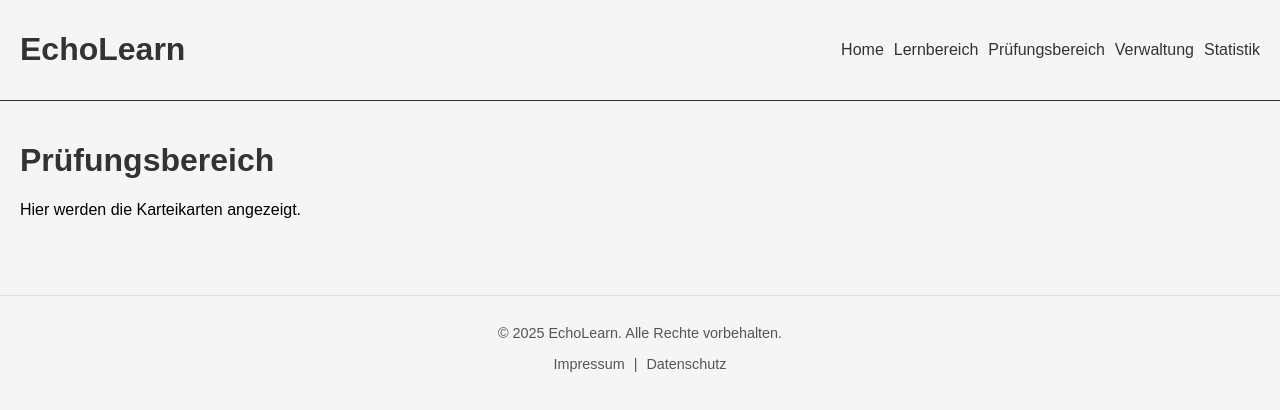
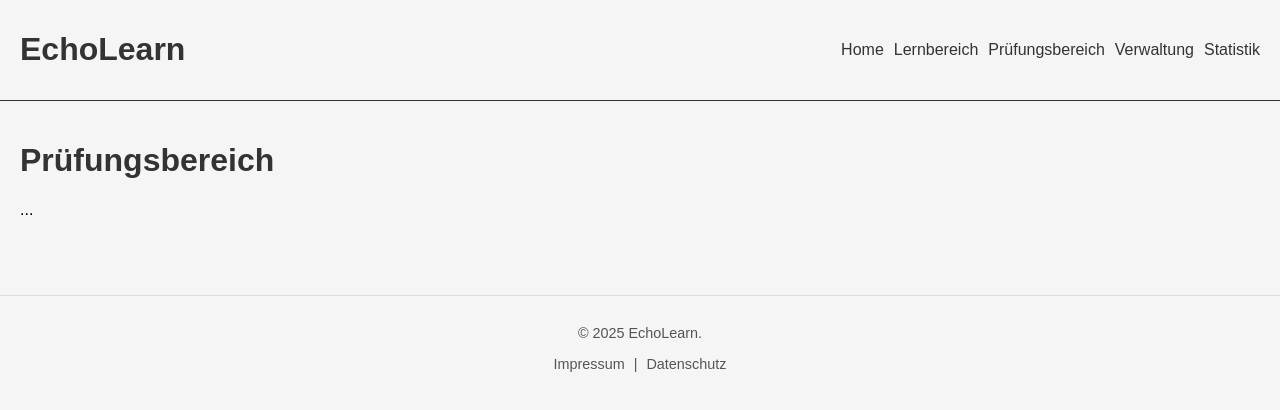
Before and after one commit to mauricehaas/EchoLearn, a Vue app in the folder frontend/: page /pruefung in a window 1280 px wide. Shown: the top 410 px of the page. Built offline with nearby package versions, Linux system fonts and the light colour scheme.

Commit message:
[TASK] Add frontend changes

```diff
--- a/frontend/src/components/AppFooter.vue
+++ b/frontend/src/components/AppFooter.vue
@@ -1,6 +1,6 @@
 <template>
   <footer class="app-footer">
-    <p>&copy; 2025 EchoLearn. Alle Rechte vorbehalten.</p>
+    <p>&copy; 2025 EchoLearn.</p>
     <nav>
       <a href="#">Impressum</a> |
       <a href="#">Datenschutz</a>
--- a/frontend/src/views/Home.vue
+++ b/frontend/src/views/Home.vue
@@ -2,7 +2,7 @@
   <div class="home">
     <section class="welcome">
       <h1>Willkommen bei EchoLearn</h1>
-      <p>Starte direkt mit deinen Karteikarten oder sieh dir deinen Lernfortschritt an.</p>
+      <p>Starte direkt mit einer Prüfung oder sieh dir deinen Lernfortschritt an.</p>
     </section>
   </div>
 </template>
--- a/frontend/src/views/Prüfungsbereich.vue
+++ b/frontend/src/views/Prüfungsbereich.vue
@@ -1,6 +1,6 @@
 <template>
   <div>
     <h1>Prüfungsbereich</h1>
-    <p>Hier werden die Karteikarten angezeigt.</p>
+    <p>...</p>
   </div>
 </template>
```
